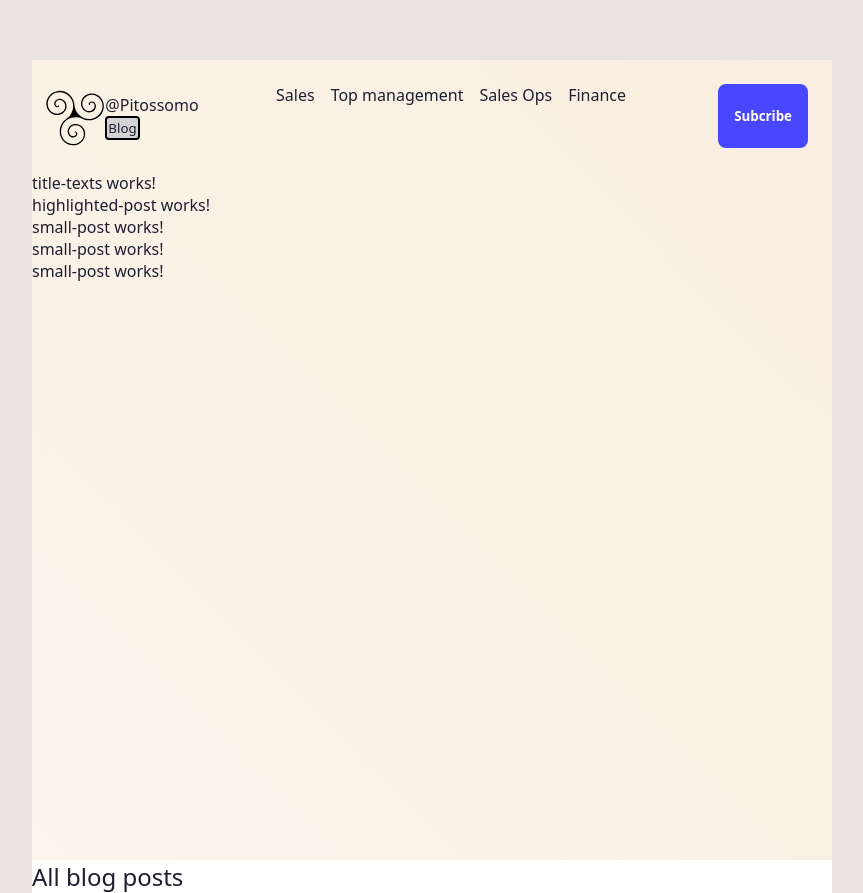
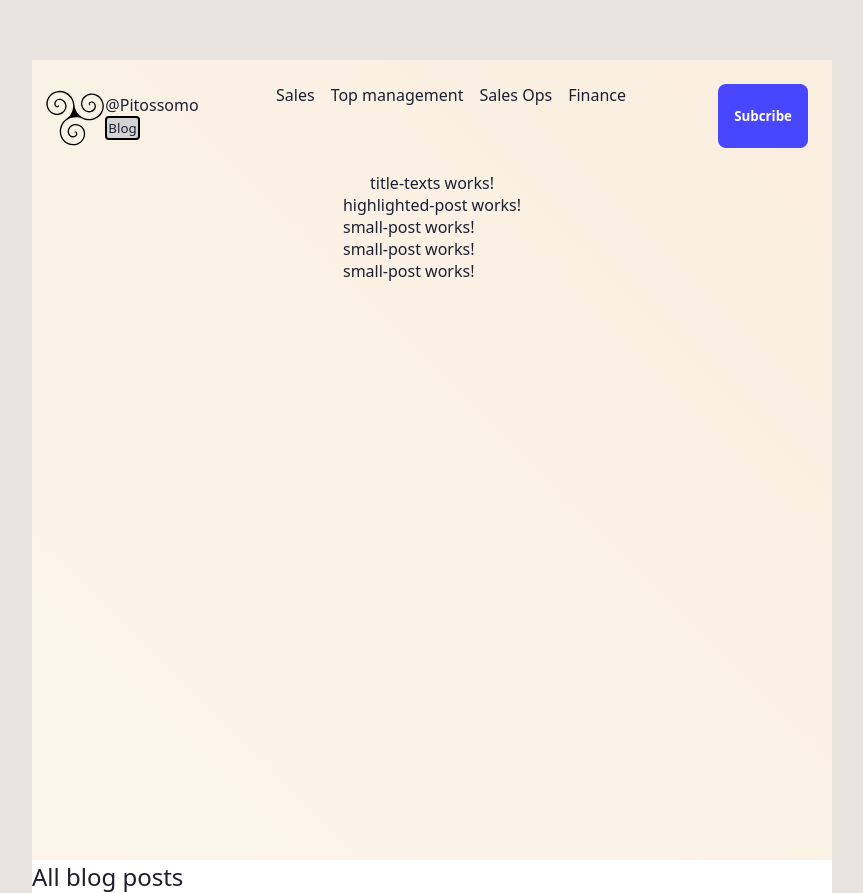
Before and after one commit to Pitossomo/angular-blog, an Angular app: page / in a window 1280 px wide. Shown: the whole page, without its empty margins (208-1071 px from the left). Built offline with nearby package versions, Linux system fonts and the light colour scheme.

Commit message:
update app style

```diff
--- a/src/app/app.component.css
+++ b/src/app/app.component.css
@@ -1,11 +1,15 @@
 .content {
-  width: 800px;
   margin-top: 60px;
 }
 
 .content main {
   height: 800px;
+  width: var(--content-width);
   background: linear-gradient(to bottom left, #F9EEDF, #FCF5EC);
+  display: flex;
+  flex-direction: column;
+  align-items: center;
+  justify-content: flex-start;
 }
 
 .content section {
```
